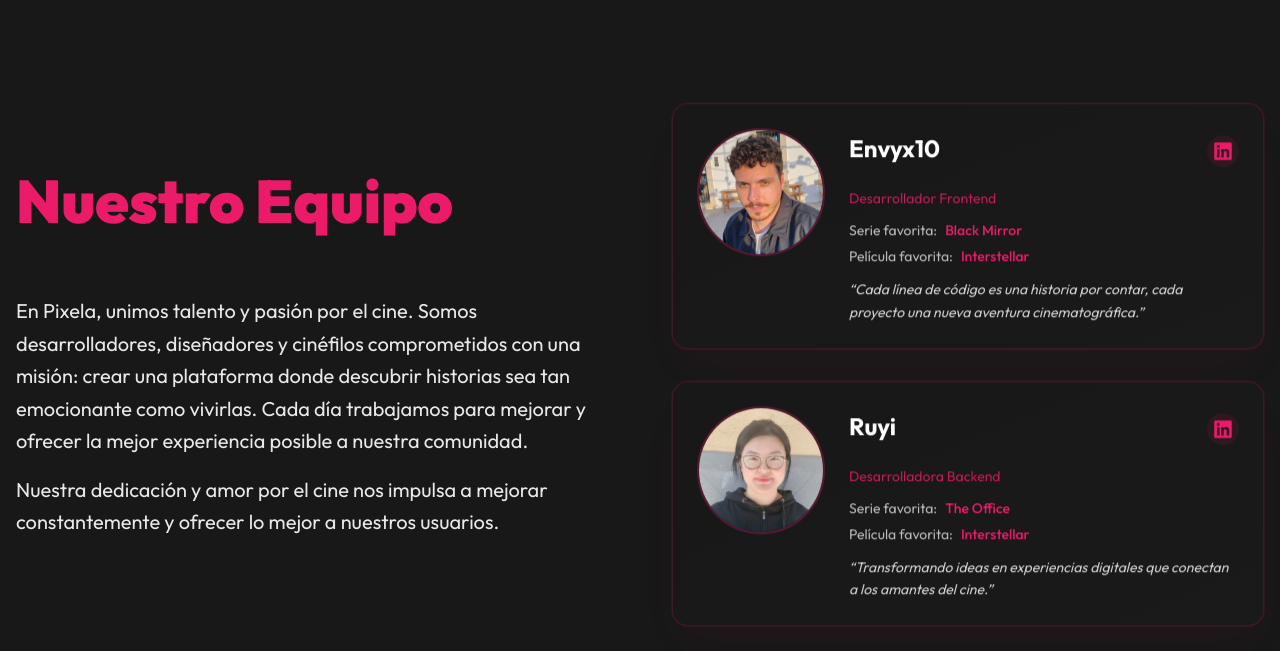
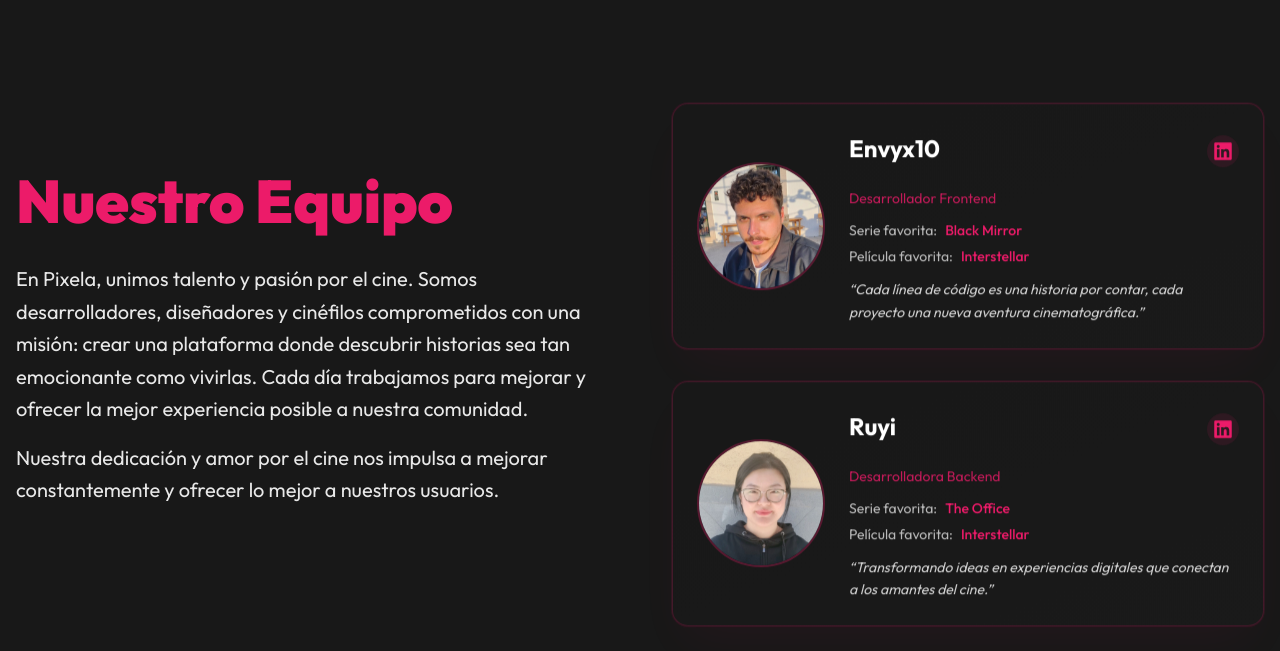
Before and after one commit to rxy94/Pixela, a Next.js app in the folder pixela-frontend/: page / in a window 1280 px wide. Shown: the part 3300-3951 px from the top of the page. Built offline with nearby package versions, Linux system fonts and the light colour scheme; no server answers.

Commit message:
refactor: ajustar estilos en AboutSection para mejorar la presentación
- Se eliminaron márgenes innecesarios en el contenedor de texto del equipo.
- Se mejoró la alineación de los elementos en la tarjeta del equipo para una mejor consistencia visual.

```diff
--- a/pixela-frontend/src/features/about/components/AboutSection.tsx
+++ b/pixela-frontend/src/features/about/components/AboutSection.tsx
@@ -41,7 +41,7 @@ const STYLES = {
   teamGrid: "flex flex-col md:flex-row justify-between gap-8 md:gap-16 2k:gap-12 ipad:flex-col ipad:gap-8",
   teamTextColumn: "w-full md:w-1/2 pt-8 md:pt-16 ipad:w-full ipad:pt-0",
   teamCardsColumn: "w-full md:w-1/2 flex flex-col gap-8 ipad:w-full ipad:gap-6",
-  teamTextContainer: "mt-8 max-sm:mt-2 ipad:mt-6",
+  teamTextContainer: "max-sm:mt-2 ipad:mt-6",
   teamDescription: "text-xl max-sm:text-base text-white/90 leading-relaxed mb-4 ipad:text-lg ipad:mb-3",
   teamCardsGrid: "grid grid-cols-1 md:grid-cols-2 lg:grid-cols-3 gap-8 md:gap-6 mb-20 [&>*:nth-child(3)]:md:col-span-2 [&>*:nth-child(3)]:lg:col-span-1",
   teamTitleMobileEquipo: "block sm:hidden",
@@ -50,7 +50,7 @@ const STYLES = {
   // Tarjeta de miembro del equipo
   teamCard: "w-full group relative bg-[#181818] backdrop-blur-sm rounded-2xl p-6 max-sm:p-4 border border-pixela-accent/20 bg-gradient-to-br from-[#181818] to-[#1a1a1a] shadow-2xl shadow-pixela-accent/5 ring-1 ring-pixela-accent/10 transition-all duration-700 cursor-pointer animate-float-smooth ipad:p-5",
   teamImage: "relative w-24 h-24 sm:w-32 sm:h-32 rounded-full overflow-hidden border-2 border-pixela-accent/30 group-hover:border-pixela-accent/50 transition-colors duration-300 ipad:w-28 ipad:h-28",
-  teamCardContent: "flex flex-col max-sm:items-start max-sm:gap-4 sm:flex-row sm:items-start sm:gap-6 ipad:flex-row ipad:gap-4",
+  teamCardContent: "flex flex-col max-sm:items-start max-sm:gap-4 sm:flex-row sm:items-center sm:gap-6 ipad:flex-row ipad:gap-4",
   teamCardImageContainer: "flex-shrink-0 max-sm:w-full max-sm:flex max-sm:justify-start sm:w-auto",
   teamCardInfo: "flex-grow max-sm:text-left max-sm:w-full sm:text-left sm:w-auto",
   teamCardHeader: "flex flex-row items-center justify-between gap-3 sm:flex-row sm:items-start sm:gap-3 mb-2 md:items-center md:justify-between md:gap-2",
```
